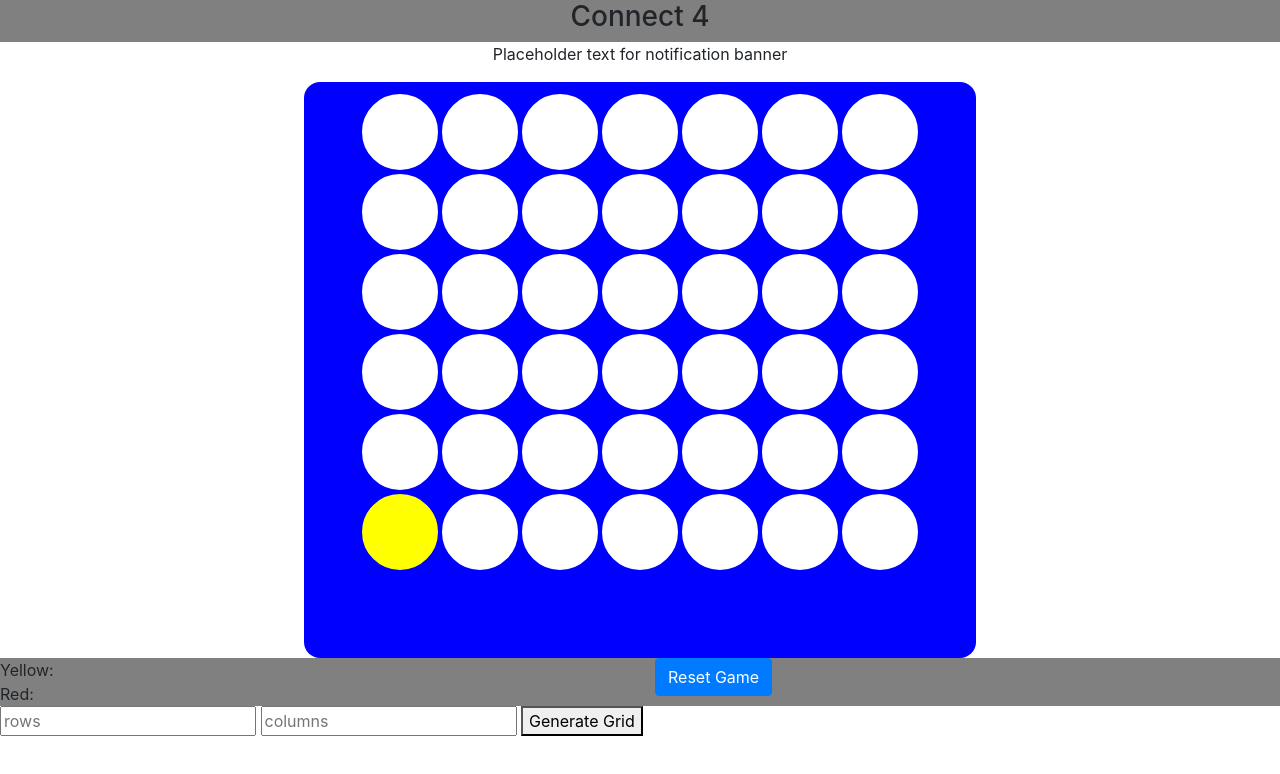
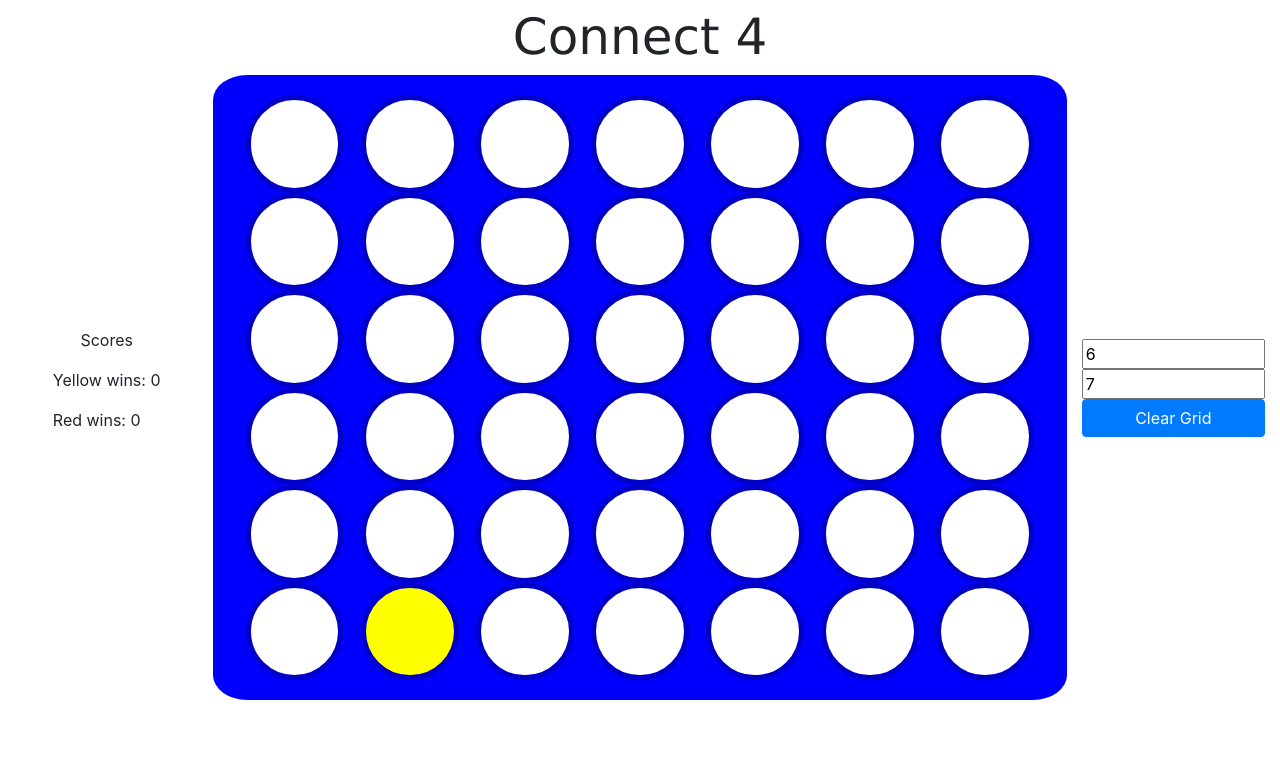
Before and after one commit to JackRobinsonIW/Connect4, a plain HTML site: page index.html in a window 1280 px wide. Both pictures are taken after a click on the element 400 px from the left and 131 px from the top of the page. Drawn offline with nearby package versions, Linux system fonts and the light colour scheme.

Commit message:
Win Checking

```diff
--- a/index.html
+++ b/index.html
@@ -7,42 +7,37 @@
     <meta name="viewport" content="width=device-width, initial-scale=1, shrink-to-fit=no">
     <link rel="stylesheet" href="main.css">
     <link rel="stylesheet" href="https://maxcdn.bootstrapcdn.com/bootstrap/4.0.0/css/bootstrap.min.css" integrity="sha384-Gn5384xqQ1aoWXA+058RXPxPg6fy4IWvTNh0E263XmFcJlSAwiGgFAW/dAiS6JXm" crossorigin="anonymous">
-
     <title>Connect 4</title>
 </head>
 
 <body>
 
-    <!-- Top info bar -->
-    <div id="top-bar" class="row">
-        <div id="title-section" class="col-12 d-flex justify-content-center">
-            <h3>Connect 4</h3>
+    <!-- Top bar -->
+    <div id="top-bar">
+        <p id="title">Connect 4</p>
+    </div>
+
+    <p id="winner-display">The winner is <span id="winner-name"></span>!</p>
+
+    <!-- Main container -->
+    <div id="main-container" class="container-fluid">
+        <div id="outer-row" class="row">
+            <div id="scoreboard" class="col-sm-2">
+                <p>Scores</p>
+                <div id="scoretable">
+                    <p id="wincount-yellow">Yellow wins: <span id="wins-yellow"></span></p>
+                    <p id="wincount-red">Red wins: <span id="wins-red"></span></p>
+                </div>
+            </div>
+            <div id="gameboard" class="col-sm-8 container">
+            </div>
+            <div id="settings-tab" class="col-sm-2">
+                <input id="rows-input" placeholder="Rows" value=6>
+                <input id="cols-input" placeholder="Columns" value=7>
+                <button id="clear" class="btn btn-primary" onclick="gridClear">Clear Grid</button>
+            </div>
         </div>
     </div>
-
-    <div id="notification-banner" class="">
-        <p class="text-center">Placeholder text for notification banner</p>
-    </div>
-
-    <div id="board-container" class="container"></div>
-
-    <div id="bottom-bar" class="row">
-        <div id="score-section" class="col-6">
-            <p class="score-text">Yellow:</p>
-            <p class="score-text">Red:</p>
-        </div>
-
-        <div id="reset-section" class="col-6">
-            <button class="btn btn-primary">Reset Game</button>
-        </div>
-    </div>
-
-    <div>
-        <input id="rows-input" placeholder="rows">
-        <input id="cols-input" placeholder="columns">
-        <button id="spawn" onclick="gridSpawn">Generate Grid</button>
-    </div>
-
 
 
     <!-- Optional JavaScript -->
--- a/main.css
+++ b/main.css
@@ -1,72 +1,68 @@
-body {
+#top-bar {
+    text-align: center;
+    display: flex;
+    justify-content: center;
+    font-family: Verdana, Geneva, sans-serif;
+}
+
+#title {
+    font-size: 50px;
+    margin: 0px;
+}
+
+#partition {
     display: flex;
     flex-direction: column;
-    height: 100%;
 }
 
-.score-text {
-    padding: 0;
-    margin: 0;
-}
-
-.board-item {
-    text-align: center;
-    font-size: 10px;
-    width: 8em;
-    height: 8em;
-    background-color: white;
-    border: 2px solid blue;
-    border-radius: 50%;
-}
-
-#game-board {
-    align-items: center;
-    background-color: blue;
-    border-radius: 1em;
-    padding: 10px;
-}
-
-.board-row {
-    /* padding: 1em; */
-    justify-content: center;
-}
-
-#top-bar {
-    background-color: grey;
-}
-
-#bottom-bar {
-    margin-top: auto;
-    margin-bottom: 0;
-    /* position: sticky; */
-    /* bottom: 0; */
-    /* align-items: flex-end; */
-    background-color: grey;
-}
-
-.container {
+#scoreboard {
     display: flex;
     justify-content: center;
 }
 
-#score-section {}
+#gameboard {
+    display: flex;
+    flex-direction: column;
+    align-items: center;
+    justify-content: space-between;
+    background-color: blue;
+    border-radius: 4%;
+    padding-top: 20px;
+    padding-bottom: 20px;
+}
 
-#title-section {}
+#scoreboard {
+    display: flex;
+    flex-direction: column;
+    align-items: center;
+    justify-content: center
+}
 
-#reset-section {}
+#settings-tab {
+    display: flex;
+    flex-direction: column;
+    justify-content: center;
+}
 
-@media only screen and (max-width: 768px) {
+#winner-display {
+    display: none;
+    text-align: center;
+}
+
+.board-square {
+    background-color: white;
+    border: 5px solid rgb(0, 0, 200);
+    border-radius: 50%;
+}
+
+.board-row {
+    width: 100%;
+    justify-content: space-evenly;
+}
+
+@media only screen and (max-width: 576px) {
     /* For phones: */
-    .board-item {
-        width: 6em;
-        height: 6em;
+    #gameboard {
+        order: -1;
     }
 }
-
-@media only screen and (max-width: 600px) {
-    /* For phones: */
-    .board-item {
-        width: 4em;
-        height: 4em;
-    }
-}
--- a/main.js
+++ b/main.js
@@ -1,9 +1,116 @@
-let board
-let playerTurn = "yellow"
+const win_counter = [0, 0]
+let rows = 6
+let cols = 7
+let player = "yellow"
+let lengthNeeded = 4
+let inputValid = true
+let board = createEmptyBoardState(rows, cols)
+generateGrid(board)
+sizeSquares(board)
+drawBoard(board)
+
+function squareClicked(row, column, event) {
+    if (inputValid === false) {
+        return
+    }
+    let j = column
+    let i = columnEmptySpace(board, column)
+    if (i === null) {
+        return
+    }
+    board[i][j] = player
+    if (checkWinner(board, i, j, player, lengthNeeded)) {
+        updateScore(player)
+        console.log("The winner is " + player)
+        const winnerName = document.getElementById("winner-name");
+        winnerName.innerText = player;
+        const winnerDisplay = document.getElementById("winner-display");
+        winnerDisplay.style.display = "block";
+        inputValid = false
+    }
+    drawBoard(board)
+    switchPlayer(player)
+}
+
+function checkWinner(board, x, y, player, lengthNeeded) {
+    // Make verification string
+    let verificationStr = ""
+    for (let i = 0; i < lengthNeeded; i++) {
+        verificationStr += player
+    }
+
+    // Check row
+    let str = ""
+    for (let i = 0; i < board[x].length; i++) {
+        str += board[x][i]
+    }
+    if (str.includes(verificationStr)) {
+        return true
+    }
+
+    // Check column
+    str = ""
+    for (let j = 0; j < board.length; j++) {
+        str += board[j][y]
+    }
+    if (str.includes(verificationStr)) {
+        return true
+    }
+
+    // Check leading diagonal
+    str = ""
+        // Find origin of diagonal
+    let offset = Math.min(x, y)
+    let i = x - offset
+    let j = y - offset
+    while (j < board[x].length && i < board.length) {
+        str += board[i][j]
+        i++
+        j++
+    }
+    if (str.includes(verificationStr)) {
+        return true
+    }
+
+    // Check counter diagonal
+    str = ""
+        // Find origin of diagonal
+    offset = Math.min(board.length - 1 - x, y)
+    i = x + offset
+    j = y - offset
+    while (j < board[x].length && i >= 0) {
+        str += board[i][j]
+        i--
+        j++
+    }
+    if (str.includes(verificationStr)) {
+        return true
+    }
+
+    return false
+}
+
+function updateScore(player) {
+    if (player === "yellow") {
+        win_counter[0]++
+    } else {
+        win_counter[1]++
+    }
+}
+
+function switchPlayer() {
+    if (player === "yellow") {
+        player = "red"
+    } else {
+        player = "yellow"
+    }
+}
 
 function createEmptyBoardState(rows, columns) {
+    // Create empty array
     const boardState = []
     for (let i = 0; i < rows; i++) {
+        // Create row and fill it with null
         boardState.push([])
         for (let j = 0; j < columns; j++) {
             boardState[i].push(null)
@@ -12,43 +119,7 @@ function createEmptyBoardState(rows, columns) {
     return boardState
 }
 
-function generateGrid(rows, columns) {
-    const rootDiv = document.createElement("div")
-    board = createEmptyBoardState(rows, columns)
-    console.log(board)
-    rootDiv.id = "game-board"
-    for (let i = 0; i < rows; i++) {
-        const rowDiv = document.createElement("div")
-        rowDiv.id = "row-" + i
-        rowDiv.classList.add("row")
-        rowDiv.classList.add("board-row")
-        for (let j = 0; j < columns; j++) {
-            const colDiv = document.createElement("div")
-            colDiv.id = i + "," + j
-            colDiv.classList.add("board-item")
-            colDiv.textContent = ""
-            colDiv.addEventListener("click", squareClicked.bind(null, i, j));
-            rowDiv.appendChild(colDiv)
-        }
-        rootDiv.appendChild(rowDiv)
-    }
-    document.getElementById("board-container").appendChild(rootDiv)
-    document.getElementById("game-board").style.width = "" + columns * 6 + "em";
-    document.getElementById("game-board").style.height = "" + rows * 6 + "em";
-}
-
-
-function gridSpawn() {
-    const boardContainer = document.getElementById("board-container");
-    while (boardContainer.firstChild) {
-        boardContainer.removeChild(boardContainer.lastChild);
-    }
-    rows = document.getElementById("rows-input").value
-    cols = document.getElementById("cols-input").value
-    generateGrid(rows, cols)
-}
-
-function columnEmpty(column) {
+function columnEmptySpace(board, column) {
     let index = null
     for (let row = 0; row < board.length; row++) {
         if (board[row][column] === null) {
@@ -58,21 +129,102 @@ function columnEmpty(column) {
     return index
 }
 
-function squareClicked(row, column, event) {
-    console.log(row, column)
-    let i = columnEmpty(column)
-    let j = column
-    console.log(i, j)
-    board[i][j] = playerTurn
-    document.getElementById(i + "," + j).style.backgroundColor = playerTurn;
-    if (playerTurn === "yellow") {
-        playerTurn = "red"
-    } else {
-        playerTurn = "yellow"
+function generateGrid(board) {
+    for (let i = 0; i < board.length; i++) {
+        // Create row Divs
+        const rowDiv = document.createElement("div")
+        rowDiv.id = "row-" + i
+        rowDiv.classList.add("row")
+        rowDiv.classList.add("board-row")
+            // Fill row Div with squares
+        for (let j = 0; j < board[i].length; j++) {
+            const colDiv = document.createElement("div")
+            colDiv.id = i + "," + j
+            colDiv.classList.add("board-square")
+            colDiv.textContent = ""
+            colDiv.addEventListener("click", squareClicked.bind(null, i, j));
+            colDiv.addEventListener("mouseover", mouseOver.bind(null, i, j))
+            colDiv.addEventListener("mouseout", mouseOut.bind(null, i, j))
+            rowDiv.appendChild(colDiv)
+        }
+        // Add to html
+        document.getElementById("gameboard").appendChild(rowDiv)
     }
 }
 
-document.getElementById("spawn").onclick = function() { gridSpawn() };
+function sizeSquares(board) {
+    // Get usable width and height
+    const width = getComputedStyle(document.getElementById("gameboard")).width
+    const titleheight = getComputedStyle(document.getElementById("title")).height
+    const height = window.innerHeight - parseFloat(titleheight);
+    // Calculate new desired width and height
+    const newWidth = parseFloat(width) / board[0].length * 0.8
+    const newHeight = height / board.length * 0.9
+        // Take the scale as the minimum of width and height
+    const scale = Math.min(newWidth, newHeight) + "px"
+        // Apply the scale to the board squares
+    const squares = document.getElementsByClassName('board-square');
+    for (i = 0; i < squares.length; i++) {
+        squares[i].style.width = scale
+        squares[i].style.height = scale
+    }
+}
+
+function drawBoard(board) {
+    // Loop over the array
+    for (let i = 0; i < board.length; i++) {
+        for (let j = 0; j < board[i].length; j++) {
+            // If the array element is not null set the html colour to the string in that element
+            if (board[i][j]) {
+                document.getElementById(i + "," + j).style.backgroundColor = board[i][j]
+            }
+        }
+    }
+    // Update scoreboard
+    const wincountYellow = document.getElementById("wins-yellow")
+    const wincountRed = document.getElementById("wins-red")
+    wincountYellow.innerText = win_counter[0]
+    wincountRed.innerText = win_counter[1]
+}
+
+function clearGrid() {
+    inputValid = true
+    const winnerDisplay = document.getElementById("winner-display");
+    winnerDisplay.style.display = "none";
+    const gameboard = document.getElementById("gameboard");
+    while (gameboard.firstChild) {
+        gameboard.removeChild(gameboard.firstChild);
+    }
+    rows = document.getElementById("rows-input").value;
+    cols = document.getElementById("cols-input").value;
+    if (!rows) {
+        rows = 6;
+    }
+    if (!cols) {
+        cols = 7;
+    }
+    board = createEmptyBoardState(rows, cols);
+    generateGrid(board)
+    drawBoard(board)
+    sizeSquares(board)
+}
+
+function mouseOver(row, column, event) {
+    if (inputValid === true) {
+        row = columnEmptySpace(board, column)
+        document.getElementById(row + "," + column).style.backgroundColor = player
+    }
+}
+
+function mouseOut(row, column, event) {
+    row = columnEmptySpace(board, column)
+    document.getElementById(row + "," + column).style.backgroundColor = "white"
+}
+
 document.addEventListener('DOMContentLoaded', function() {
-    generateGrid(6, 7)
+    document.getElementById("clear").onclick = function() { clearGrid() };
 }, false);
+
+window.addEventListener('resize', function(event) {
+    sizeSquares(board)
+});
```
